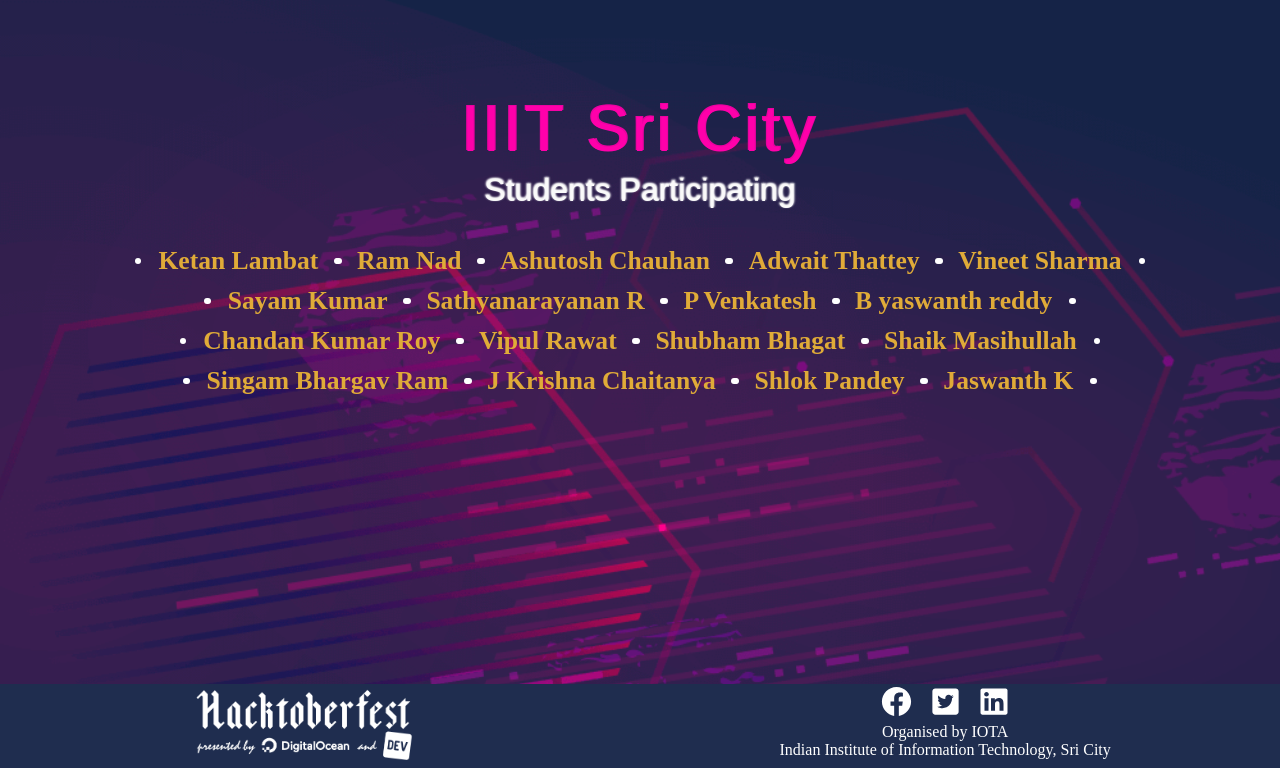
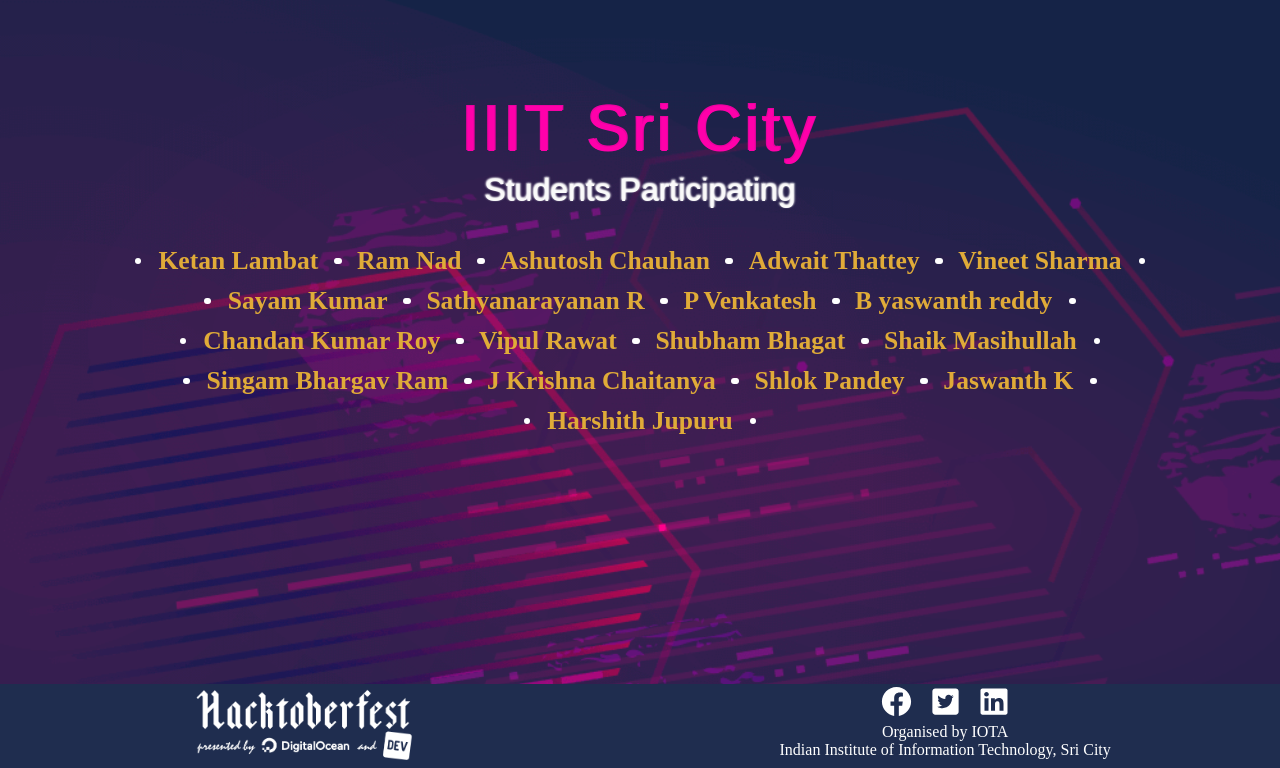
Before and after one commit to Project-Club-IIITS/hacktoberfest2019-participants, a Jekyll site: the page index.html, which Jekyll copies as it is, in a window 1280 px wide, cut to the strip 132-900 px from the top of the page. Built offline with Jekyll 4.4.1, drawn with Linux system fonts in a browser that asks for light colours; some web fonts are replaced.

Commit message:
I have added my name

```diff
--- a/index.html
+++ b/index.html
@@ -63,6 +63,7 @@
                 <li><a href="https://github.com/chaitanya531">J Krishna Chaitanya</a></li>
                 <li><a href="https://github.com/b30wulffz">Shlok Pandey</a></li>
                 <li><a href="https://github.com/JazzKriss21">Jaswanth K</a></li>
+                <li><a href="https://github.com/Harshith2019">Harshith Jupuru</a></li>
 
             </ul>
         </div>
```
